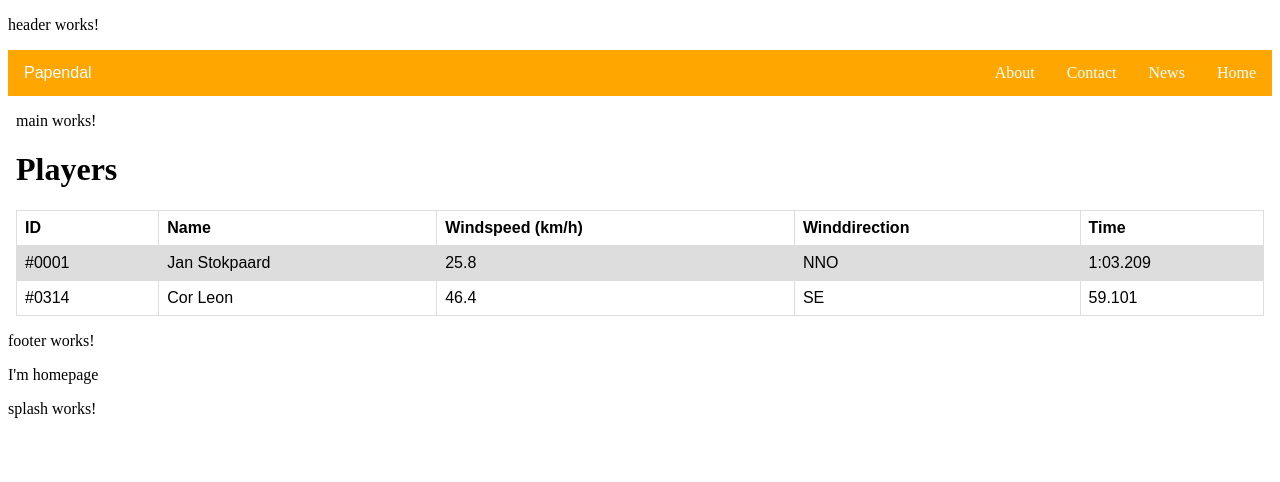
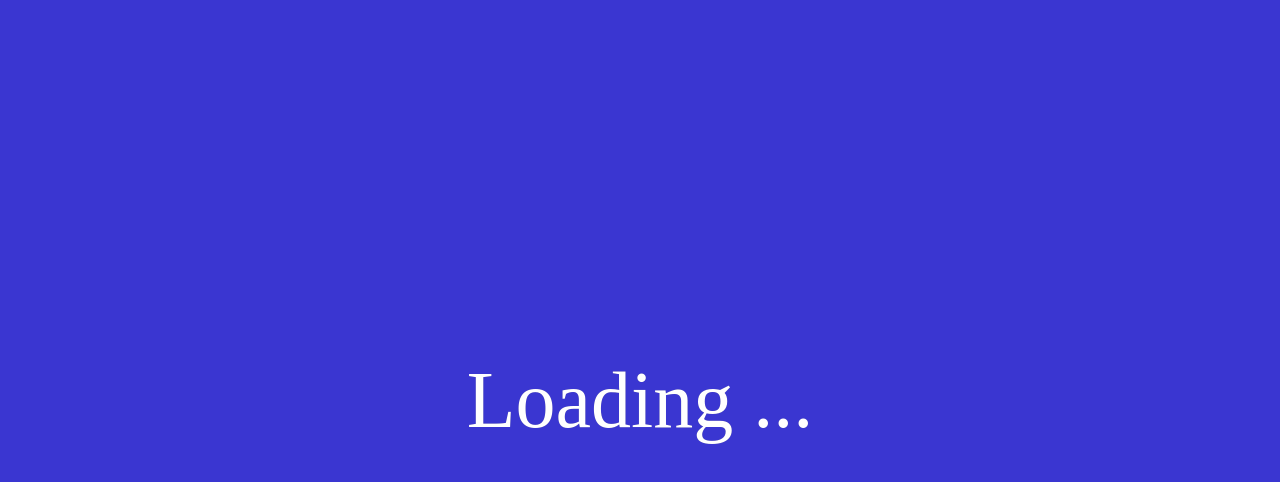
Before and after one commit to TheCodeCompany-Sem/BMX-TEAMNL-IOT, an Angular app in the folder bmx-app/: page /homepage in a window 1280 px wide. Shown: the top 482 px of the page. Built offline with nearby package versions, Linux system fonts and the light colour scheme.

Commit message:
splash screen

```diff
--- a/bmx-app/src/app/components/splash/splash.component.css
+++ b/bmx-app/src/app/components/splash/splash.component.css
@@ -0,0 +1,34 @@
+.app-splash-screen {
+  background: #3a36d1;
+  position: fixed;
+  top: 0;
+  left: 0;
+  right: 0;
+  bottom: 0;
+  display: flex;
+  justify-content: center;
+  align-items: center;
+  width: 100%;
+  height: 100%;
+  z-index: 1;
+  opacity: 1;
+}
+.loading-text {
+  position: relative;
+  color: rgba(0, 0, 0, 0.3);
+  font-size: 5em;
+}
+.loading-text:before {
+  content: attr(data-text);
+  position: absolute;
+  overflow: hidden;
+  max-width: 7em;
+  white-space: nowrap;
+  color: #fff;
+  animation: loading 8s linear;
+}
+@keyframes loading {
+  0% {
+    max-width: 0;
+  }
+}
--- a/bmx-app/src/app/components/splash/splash.component.html
+++ b/bmx-app/src/app/components/splash/splash.component.html
@@ -1 +1,7 @@
-<p>splash works!</p>
+<div *ngIf="showSplash" class="app-splash-screen" [ngStyle]="{'opacity': opacityChange, 'transition': splashTransition}">
+
+  <div class="app-splash-content">
+    <div data-text="Loading ..." class="loading-text">Loading ...
+    </div>
+  </div>
+</div>
--- a/bmx-app/src/app/components/splash/splash.component.ts
+++ b/bmx-app/src/app/components/splash/splash.component.ts
@@ -33,7 +33,7 @@ export class SplashComponent implements OnInit {
   ) { }
   ngOnInit(): void {
     // Somewhere the stop method has been invoked
-    this.splashScreenStateService.subscribe(res => {
+    this.splashScreenStateService.subscribe( () => {
       this.hideSplashAnimation();
     });
   }
```
